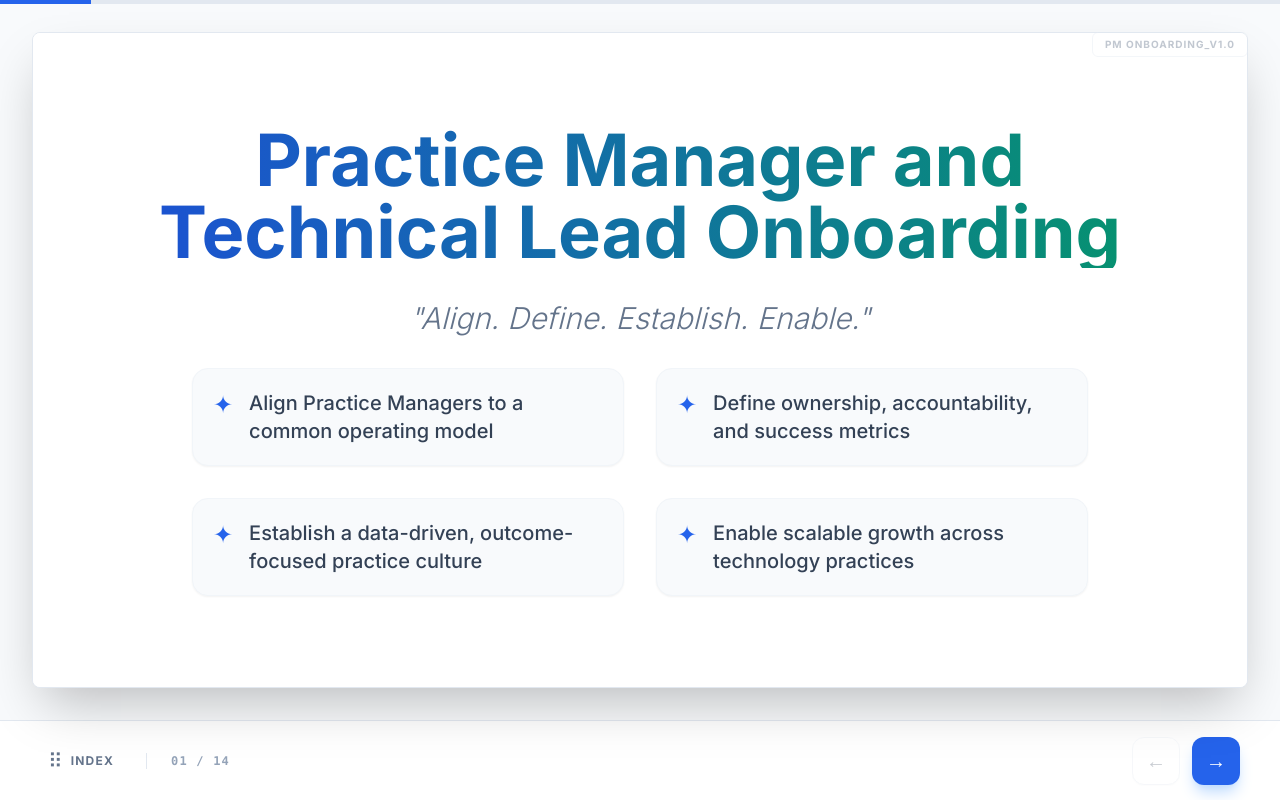
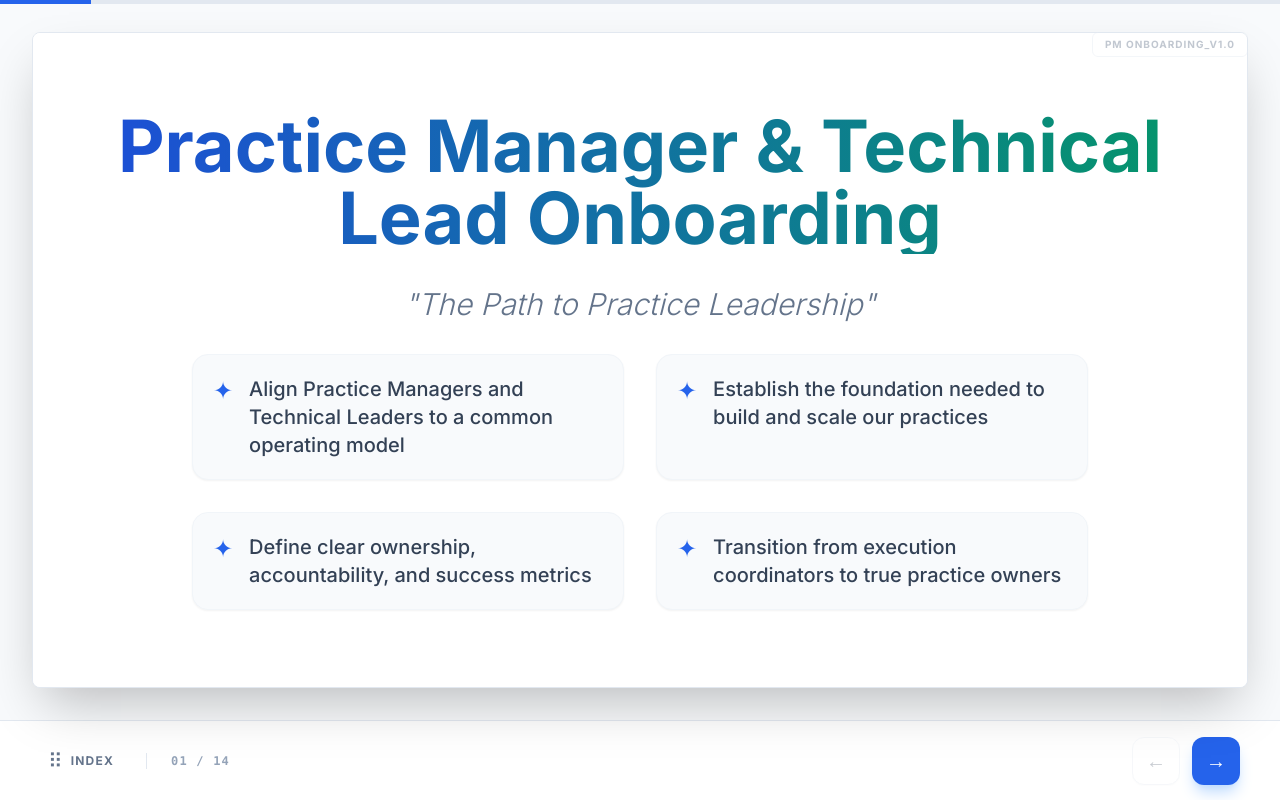
Before and after one commit to RohitSphinx/practice-lead, a React (Vite) app: page / in a window 1280 px wide. Built offline with nearby package versions, Linux system fonts and the light colour scheme.

Commit message:
package and config update

```diff
--- a/constants.ts
+++ b/constants.ts
@@ -4,16 +4,16 @@ import { SlideData } from './types';
 export const SLIDES: SlideData[] = [
   {
     id: 1,
-    title: "Practice Manager and Technical Lead Onboarding",
-    subtitle: "Align. Define. Establish. Enable.",
+    title: "Practice Manager & Technical Lead Onboarding",
+    subtitle: "The Path to Practice Leadership",
     type: 'intro',
     content: [
-      "Align Practice Managers to a common operating model",
-      "Define ownership, accountability, and success metrics",
-      "Establish a data-driven, outcome-focused practice culture",
-      "Enable scalable growth across technology practices"
+      "Align Practice Managers and Technical Leaders to a common operating model",
+      "Establish the foundation needed to build and scale our practices",
+      "Define clear ownership, accountability, and success metrics",
+      "Transition from execution coordinators to true practice owners"
     ],
-    highlight: "Outcome: Clear understanding of what to run, how to measure, and how to win"
+    highlight: "Mission: Aligning leadership to establish a world-class, outcome-focused culture."
   },
   {
     id: 2,
@@ -34,14 +34,14 @@ export const SLIDES: SlideData[] = [
   {
     id: 3,
     title: "Practice Operating Model",
-    subtitle: "The Three Pillars of Success",
+    subtitle: "Aligning Leaders to a Common Core",
     type: 'grid',
     content: [
       "People Excellence",
       "Delivery Excellence",
       "Business & Financial Excellence"
     ],
-    highlight: "Manager Accountability: Revenue health, Talent readiness, Client satisfaction, Innovation"
+    highlight: "Alignment: Managers & Tech Leads working in tandem to drive health, growth, and maturity."
   },
   {
     id: 4,
@@ -164,7 +164,7 @@ export const SLIDES: SlideData[] = [
   },
   {
     id: 12,
-    title: "Practice Managers – ✅ DO’s",
+    title: "Practice Leaders – ✅ DO’s",
     subtitle: "Excellence in Ownership and Action",
     type: 'dos-donts',
     dos: [
@@ -183,7 +183,7 @@ export const SLIDES: SlideData[] = [
   },
   {
     id: 13,
-    title: "Practice Managers – ❌ DON’Ts",
+    title: "Practice Leaders – ❌ DON’Ts",
     subtitle: "Common Pitfalls to Avoid",
     type: 'dos-donts',
     dos: [],
```
